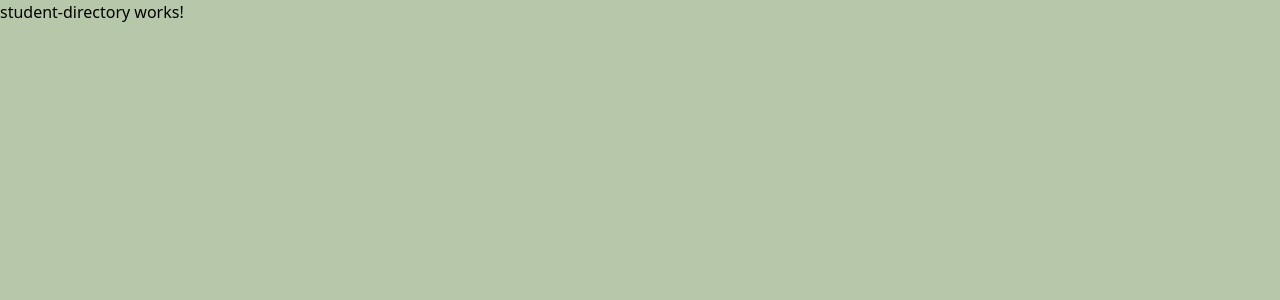
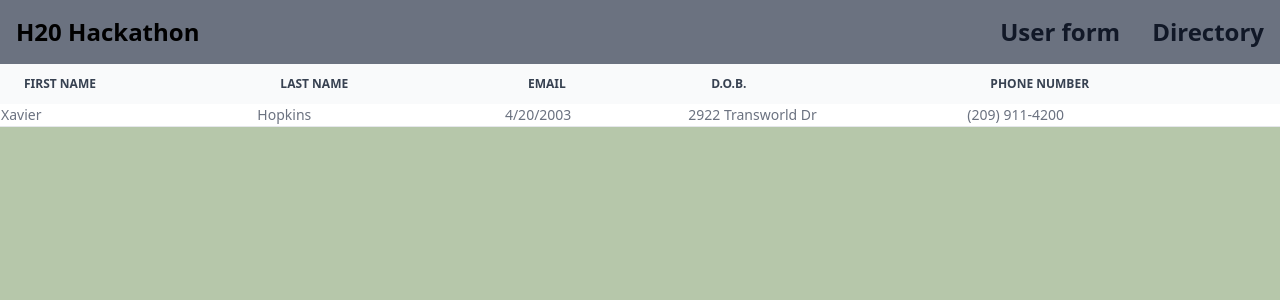
Before and after one commit to MonoToneMoe/ReactiveForm, an Angular app: page /student-directory in a window 1280 px wide. Shown: the top 300 px of the page. Built offline with nearby package versions, Linux system fonts and the light colour scheme.

Commit message:
end of day Xavier 6/1

```diff
--- a/src/app/app.routes.ts
+++ b/src/app/app.routes.ts
@@ -7,8 +7,8 @@ import { UserManagementComponent } from './user-management/user-management.compo
 import { NavbarComponent } from './navbar/navbar.component';
 
 export const routes: Routes = [
-    { path: '', redirectTo: 'userform', pathMatch: 'full' },
-    { path: 'userform', component: UserFormComponent },
+    { path: '', redirectTo: 'user-form', pathMatch: 'full' },
+    { path: 'user-form', component: UserFormComponent },
     { path: 'login', component: LoginComponent },
     { path: 'reset-password', component: ResetPasswordComponent },
     { path: 'student-directory', component: StudentDirectoryComponent },
--- a/src/app/navbar/navbar.component.html
+++ b/src/app/navbar/navbar.component.html
@@ -1,8 +1,7 @@
-
     <div class="container-fluid">
     <nav class="bg-gray-500 border-gray-200 dark:bg-gray-900">
       <div class="max-w-screen-xl flex flex-wrap items-center justify-between mx-auto p-4">
-        <a href="https://flowbite.com/" class="flex items-center space-x-3 rtl:space-x-reverse">
+        <a href="https://www.youtube.com/watch?v=dQw4w9WgXcQ&t=2s&ab_channel=RickAstley" class="flex items-center space-x-3 rtl:space-x-reverse">
             <span class="self-center text-2xl font-semibold whitespace-nowrap dark:text-white">H20 Hackathon</span>
         </a>
         <button data-collapse-toggle="navbar-default" type="button" class="inline-flex items-center p-2 w-10 h-10 justify-center text-sm text-gray-500 rounded-lg md:hidden hover:bg-gray-100 focus:outline-none focus:ring-2 focus:ring-gray-200 dark:text-gray-400 dark:hover:bg-gray-700 dark:focus:ring-gray-600" aria-controls="navbar-default" aria-expanded="false">
@@ -13,17 +12,18 @@
         </button>
         <div class="hidden w-full md:block md:w-auto" id="navbar-default">
           <ul class="font-medium flex flex-col p-4 md:p-0 mt-4 border  rounded-lg  md:flex-row md:space-x-8 rtl:space-x-reverse md:mt-0 md:border-0  dark:bg-gray-800 md:dark:bg-gray-900 dark:border-gray-700">
-            <li>
-              <a href="#" class="block py-2 px-3 text-white bg-blue-700 rounded md:bg-transparent md:text-blue-700 md:p-0 dark:text-white md:dark:text-blue-500" aria-current="page">d</a>
-            </li>
+            <!-- <li>
+              <a href="#" class="block py-2 px-3 text-white bg-blue-700 rounded md:bg-transparent md:text-blue-700 md:p-0 dark:text-white md:dark:text-blue-500" aria-current="page"></a>
+            </li> -->
 
             <li>
-              <a href="../user-form/user-form.component.html" class="block py-2 px-3 text-gray-900 rounded hover:bg-gray-100 md:hover:bg-transparent md:border-0 md:hover:text-blue-700 md:p-0 dark:text-white md:dark:hover:text-blue-500 dark:hover:bg-gray-700 dark:hover:text-white md:dark:hover:bg-transparent text-2xl font-semibold">User form</a>
+              <a href="../user-form" class="block py-2 px-3 text-gray-900 rounded hover:bg-gray-100 md:hover:bg-transparent md:border-0 md:hover:text-blue-700 md:p-0 dark:text-white md:dark:hover:text-blue-500 dark:hover:bg-gray-700 dark:hover:text-white md:dark:hover:bg-transparent text-2xl font-semibold">User form</a>
             </li>
             <li>
-              <a href="../student-directory/student-directory.component.html" class="block py-2 px-3 text-gray-900 rounded hover:bg-gray-100 md:hover:bg-transparent md:border-0 md:hover:text-blue-700 md:p-0 dark:text-white md:dark:hover:text-blue-500 dark:hover:bg-gray-700 dark:hover:text-white md:dark:hover:bg-transparent text-2xl font-semibold">Directory</a>
+              <a href="../student-directory" class="block py-2 px-3 text-gray-900 rounded hover:bg-gray-100 md:hover:bg-transparent md:border-0 md:hover:text-blue-700 md:p-0 dark:text-white md:dark:hover:text-blue-500 dark:hover:bg-gray-700 dark:hover:text-white md:dark:hover:bg-transparent text-2xl font-semibold">Directory</a>
             </li>
           </ul>
         </div>
       </div>
     </nav>
+    </div>
--- a/src/app/student-directory/student-directory.component.html
+++ b/src/app/student-directory/student-directory.component.html
@@ -1 +1,90 @@
-<p>student-directory works!</p>
+<!-- <table className="border border-black">
+  <thead className="text-white text-2xl bg-slate-500 gap-2  ">
+    <tr>
+      <th className="my-4 font-normal">First Name</th>
+      <td>Last Name</td>
+      <td>Date of Birth</td>
+      <td>Address</td>
+      <td>Email</td>
+      <td>Phone</td>
+      <td></td>
+    </tr>
+  </thead>
+  <tbody>
+    <tr className=" ">
+      <td className="px-2 w-">Marcos</td>
+      <td className="px-2 w-48">Rodriguez</td>
+      <td className="px-2 w-48">9/11/2001</td>
+      <td className="px-2 w-48">2922 Transworld Dr</td>
+      <td className="px-2 w-"></td>
+      <td className="px-2 w-48">(911) 911- 9111</td>
+      <td className="flex flex-row items-center p-2 gap-2">
+      </td>
+    </tr>
+    <tr className="  bg-gray-300">
+      <td className="px-2 ">Xavier</td>
+      <td className="  px-2">Hopkins</td>
+      <td className="  px-2">4/20/2003</td>
+      <td className="  px-2">2922 Transworld Dr</td>
+      <td className="  px-2"></td>
+      <td className="  px-2">(911) 911- 9111</td>
+      <td className="flex flex-row items-center p-2 gap-2">
+      </td>
+    </tr>
+  </tbody>
+</table> -->
+<app-navbar/>
+<div class="relative overflow-x-auto">
+    <table class="w-full text-sm text-left rtl:text-right text-gray-500 dark:text-gray-400">
+        <thead class="text-xs text-gray-700 uppercase bg-gray-50 dark:bg-gray-700 dark:text-gray-400">
+            <tr>
+                <th scope="col" class="px-6 py-3">
+                    First Name
+                </th>
+                <th scope="col" class="px-6 py-3">
+                    Last Name
+                </th>
+                <th scope="col" class="px-6 py-3">
+                    Email
+                </th>
+                <th scope="col" class="px-6 py-3">
+                    D.O.B.
+                </th>
+                <th scope="col" class="px-6 py-3">
+                    Phone Number
+                </th>
+            </tr>
+        </thead>
+        <tbody>
+            <!-- @for (person of studentList ; track person.ID) {
+            <tr class="bg-white border-b dark:bg-gray-800 dark:border-gray-700">
+                <th scope="row" class="px-6 py-4 font-medium text-gray-900 whitespace-nowrap dark:text-white">
+                    {{person.FirstName}}
+                </th>
+                <td class="px-6 py-4">
+                    {{person.LastName}}
+                </td>
+                <td class="px-6 py-4">
+                    {{person.Email}}
+                </td>
+                <td class="px-6 py-4">
+                    {{person.DOB}}
+                </td>
+                <td class="px-6 py-4">
+                    {{person.Address}}
+                </td>
+                <td class="px-6 py-4">
+                    {{person.Phone}}
+                </td>
+            </tr>
+            } -->
+            <tr class="bg-white border-b dark:bg-gray-800 dark:border-gray-700">
+                <td className="px-2 ">Xavier</td>
+                <td className="  px-2">Hopkins</td>
+                <td className="  px-2">4/20/2003</td>
+                <td className="  px-2">2922 Transworld Dr</td>
+                <td className="  px-2">(209) 911-4200</td>
+            </tr>
+        </tbody>
+    </table>
+</div>
--- a/src/app/student-directory/student-directory.component.ts
+++ b/src/app/student-directory/student-directory.component.ts
@@ -1,9 +1,10 @@
 import { Component } from '@angular/core';
+import { NavbarComponent } from '../navbar/navbar.component';
 
 @Component({
   selector: 'app-student-directory',
   standalone: true,
-  imports: [],
+  imports: [NavbarComponent],
   templateUrl: './student-directory.component.html',
   styleUrl: './student-directory.component.css'
 })
--- a/src/app/user-form/user-form.component.html
+++ b/src/app/user-form/user-form.component.html
@@ -1,7 +1,6 @@
+<app-navbar/>
 <div class="flex flex-col items-center">
-
   <fieldset>
-
     <form [formGroup]="userForm" (ngSubmit)="submitForm()" class="shadow-2xl rounded-md px-8 py-4 bg-white w-fit mt-8">
 
       <legend class="font-bold text-2xl">User Form</legend>
--- a/src/app/user-form/user-form.component.ts
+++ b/src/app/user-form/user-form.component.ts
@@ -2,6 +2,7 @@ import { CommonModule } from '@angular/common';
 import { Component, OnInit } from '@angular/core';
 import { AbstractControl, FormControl, FormGroup, ReactiveFormsModule, ValidationErrors, Validators, FormBuilder } from '@angular/forms';
 import { initFlowbite } from 'flowbite';
+import { NavbarComponent } from '../navbar/navbar.component';
 import { IGetAllUsers } from '../interfaces';
 import { error } from 'console';
 import { DataService } from '../data.service';
@@ -49,7 +50,7 @@ function passwordMatchValidator(control: FormGroup): ValidationErrors | null {
 @Component({
   selector: 'app-user-form',
   standalone: true,
-  imports: [ReactiveFormsModule, CommonModule, RouterOutlet],
+  imports: [ReactiveFormsModule, CommonModule, NavbarComponent],
   templateUrl: './user-form.component.html',
   styleUrl: './user-form.component.css'
 })
```
